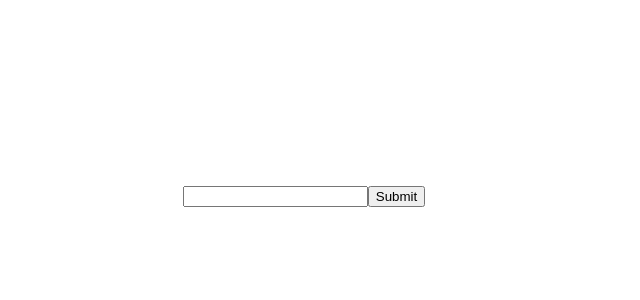
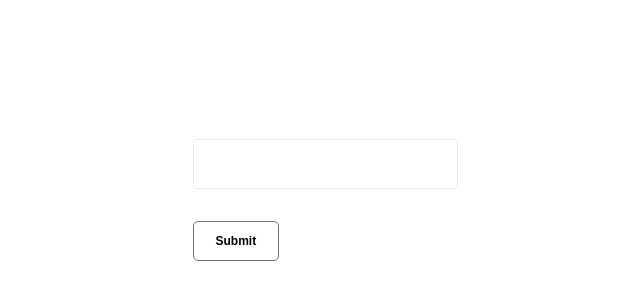
Before and after one commit to TechHoldingLLC/gamify, a React (Create React App) app: page / in a window 1280 px wide. Shown: the part 212-512 px from the top of the page, without its empty margins (336-976 px from the left). Built offline with nearby package versions, Linux system fonts and the light colour scheme.

Commit message:
minor changes

```diff
--- a/src/pages/Login/index.jsx
+++ b/src/pages/Login/index.jsx
@@ -1,8 +1,8 @@
 import React, { useState } from 'react';
 import PropTypes from 'prop-types';
 import s from './Login.module.scss';
-// import Input from '../../components/Input';
-// import Button from '../../components/Button';
+import Input from '../../components/Input';
+import Button from '../../components/Button';
 
 const propTypes = {
   history: PropTypes.shape({ push: PropTypes.func }).isRequired,
@@ -23,8 +23,8 @@ const Login = ({ history }) => {
   return (
     <div className={s.root}>
       <form onSubmit={handleOnSubmit}>
-        <input name="username" value={userName} onChange={handleInputChange} />
-        <button type={'submit'}>Submit</button>
+        <Input name="username" value={userName} onChange={handleInputChange} />
+        <Button type={'submit'}>Submit</Button>
       </form>
     </div>
   );
```
